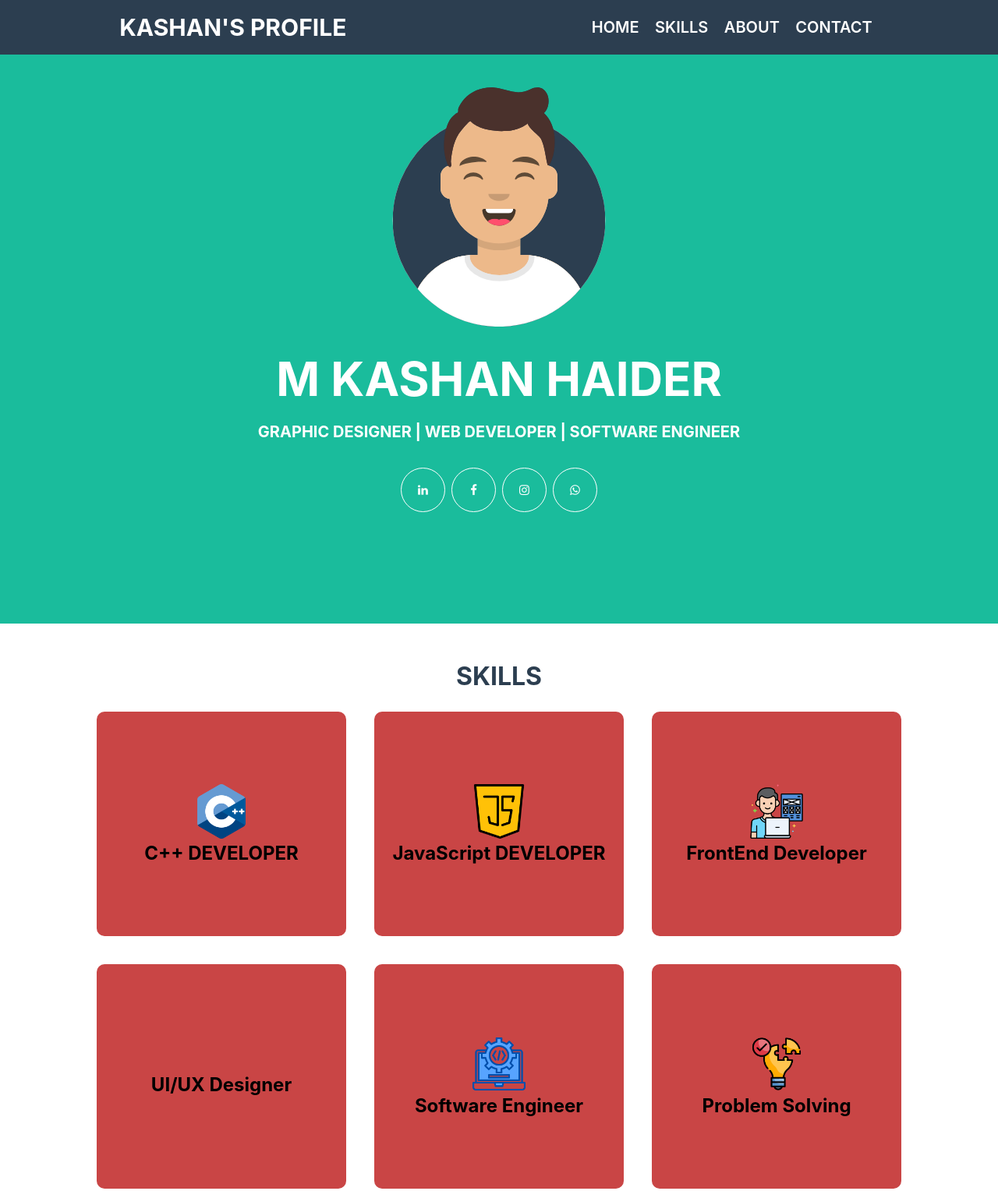
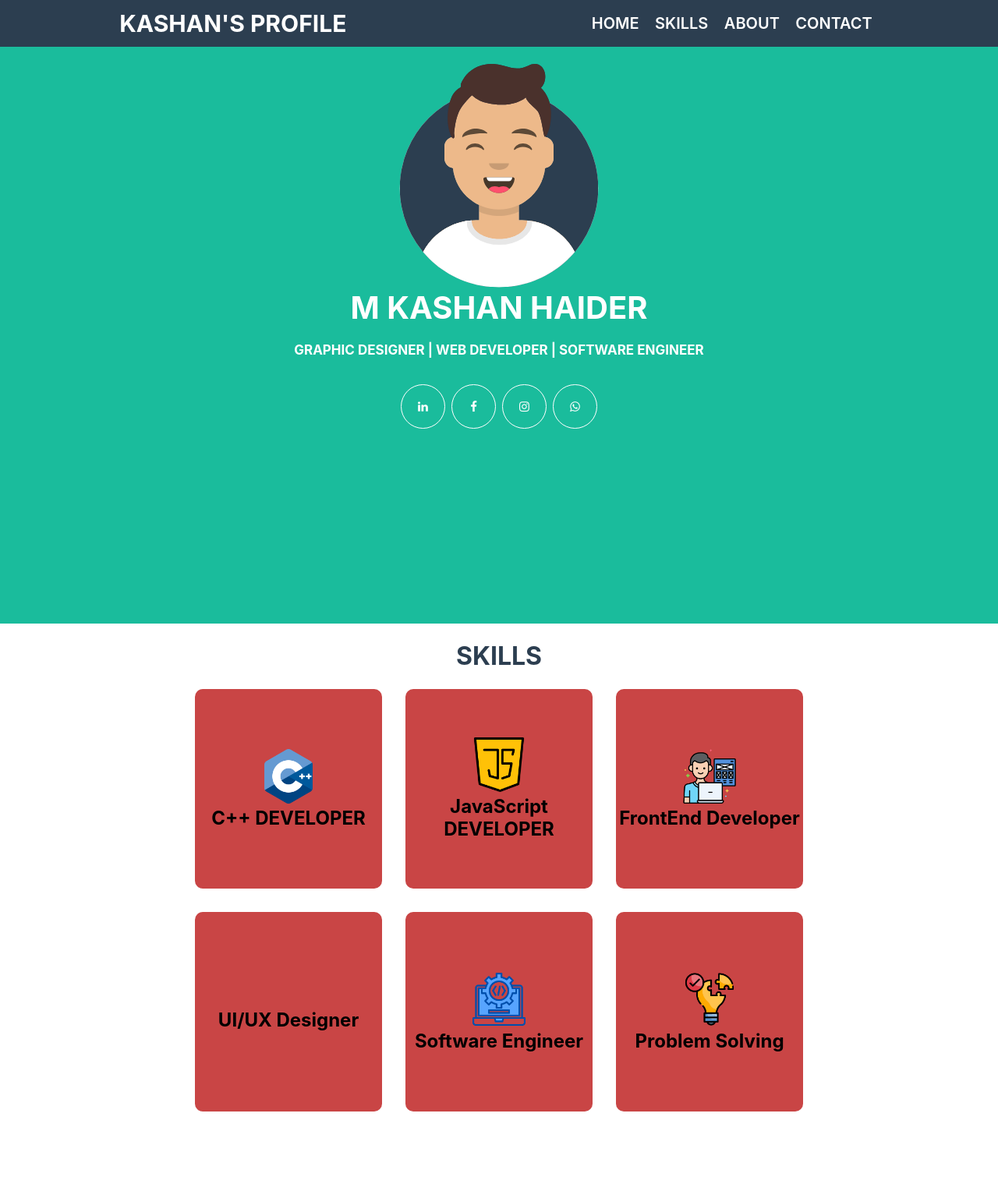
Before and after one commit to Kashan321/kashansprofile, a plain HTML site: page index.html in a window 1280 px wide. Shown: the top 1528 px of the page at 78% size. Drawn offline with Linux system fonts and the light colour scheme.

Commit message:
Update styles.css

```diff
--- a/styles.css
+++ b/styles.css
@@ -12,7 +12,7 @@ html{
 }
 
 .nav-bar {
-    height: 70px;
+    height: 60px;
     width: 100%;
     background-color: #2c3e50;
     display: flex;
@@ -66,21 +66,21 @@ html{
 }
 
 .main-img {
-    height: 380px;
-    width: 300px;
+    height: 300px;
+    width: 280px;
     margin-top: 70px;
     border-radius: 50%;
 }
 
 .txt1 {
-    font-size: 60px;
+    font-size: 40px;
     font-family: -apple-system, BlinkMacSystemFont, 'Segoe UI', Roboto, Oxygen, Ubuntu, Cantarell, 'Open Sans', 'Helvetica Neue', sans-serif;
     font-weight: 700;
     color: white;
 }
 
 .txt2 {
-    font-size: 20px;
+    font-size: 17px;
     font-family: -apple-system, BlinkMacSystemFont, 'Segoe UI', Roboto, Oxygen, Ubuntu, Cantarell, 'Open Sans', 'Helvetica Neue', sans-serif;
     color: white;
     margin-top: 20px;
@@ -112,10 +112,11 @@ html{
     height: 100vh;
     width: 100%;
     /* background-color: rgb(46, 102, 139); */
+    margin-top: -1rem;
 }
 
 .txt-p2-1 {
-    margin-top: 40px;
+    margin-top: 30px;
     padding: 0.5rem;
     text-align: center;
     color: #2c3e50;
@@ -135,9 +136,9 @@ html{
 }
 
 .box {
-    margin: 18px;
-    height: 18rem;
-    width: 20rem;
+    margin: 15px;
+    height: 16rem;
+    width: 15rem;
     background-color: #c94545;
     border-radius: 10px;
     transition: all ease-in-out 1s;
```
